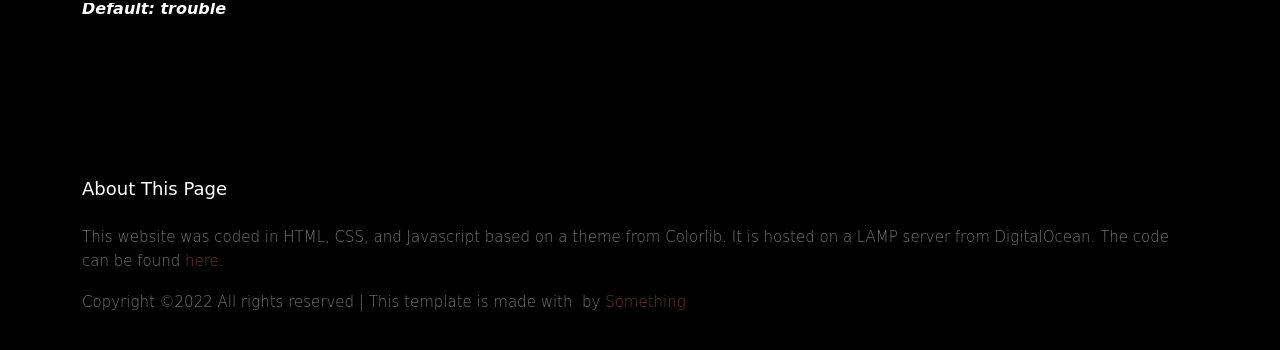
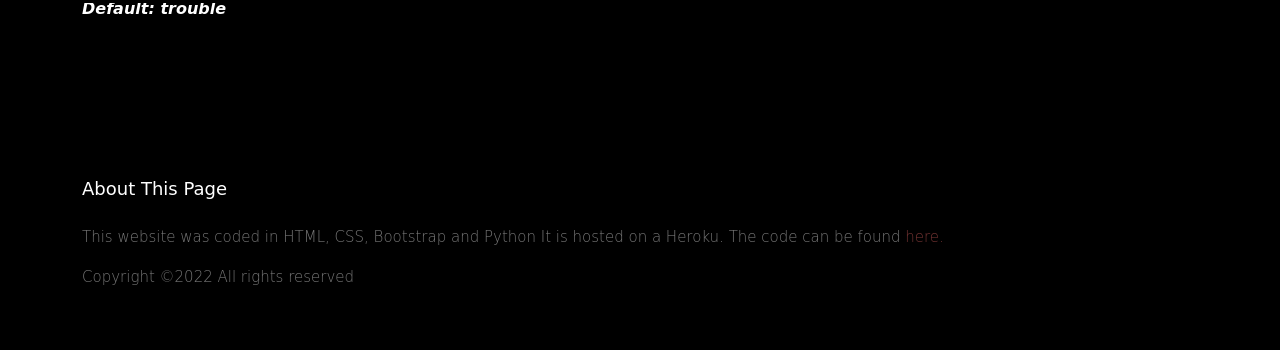
Before and after one commit to anthony-chukwuemeka-nwachukwu/Movie-App, a Flask app: page / in a window 1280 px wide. Shown: the part 81-431 px from the top of the page. Run offline with Flask 2, Linux system fonts and the light colour scheme; data that the repository does not hold is empty; some libraries are stand-ins or nearby versions; some web fonts are replaced.

Commit message:
changes on footer

```diff
--- a/app/templates/components/footer.html
+++ b/app/templates/components/footer.html
@@ -7,11 +7,10 @@
 											<div class="single-footer-widget">
 													<h4>About This Page</h4>
 													<p class="footer-text">
-															This website was coded in HTML, CSS, and Javascript based on a theme from Colorlib. It is hosted on a LAMP server from DigitalOcean. The code can be found <a href="https://github.com/anthony-chukwuemeka-nwachukwu/Movie-App" target="_blank"> here.</a>
+															This website was coded in HTML, CSS, Bootstrap and Python It is hosted on a Heroku. The code can be found <a href="https://github.com/anthony-chukwuemeka-nwachukwu/Movie-App" target="_blank"> here.</a>
 													</p>
-													<p class="footer-text"><!-- Link back to Colorlib can't be removed. Template is licensed under CC BY 3.0. -->
-Copyright &copy;<script>document.write(new Date().getFullYear());</script> All rights reserved | This template is made with <i class="fa fa-heart-o" aria-hidden="true"></i> by <a href="https://github.com/anthony-chukwuemeka-nwachukwu/Movie-App" target="_blank">Something</a>
-<!-- Link back to Colorlib can't be removed. Template is licensed under CC BY 3.0. --></p>
+													<p class="footer-text">
+Copyright &copy;<script>document.write(new Date().getFullYear());</script> All rights reserved<i class="fa fa-heart-o" aria-hidden="true"></i>
 											</div>
 									</div>
 							</div>
```
